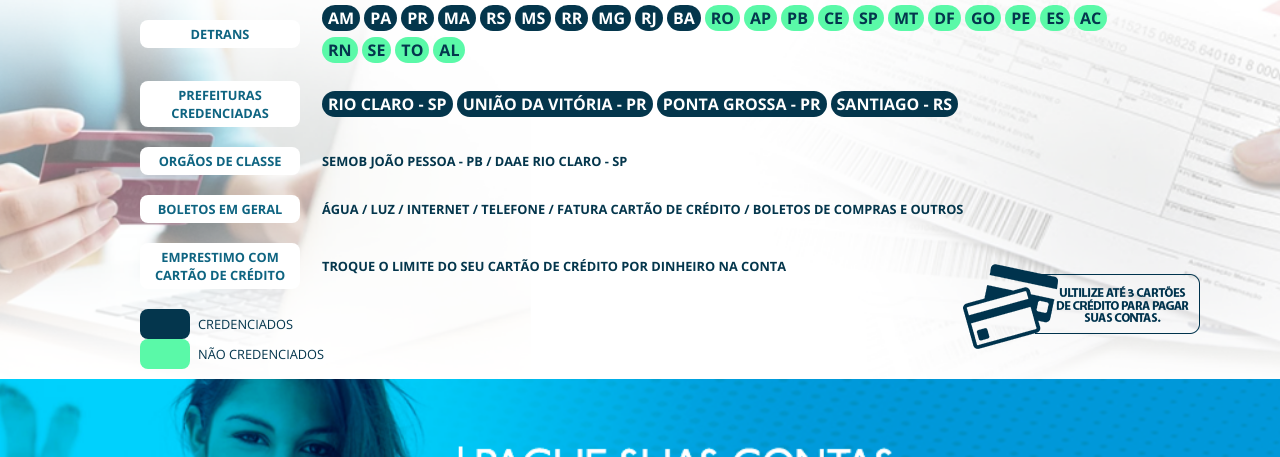
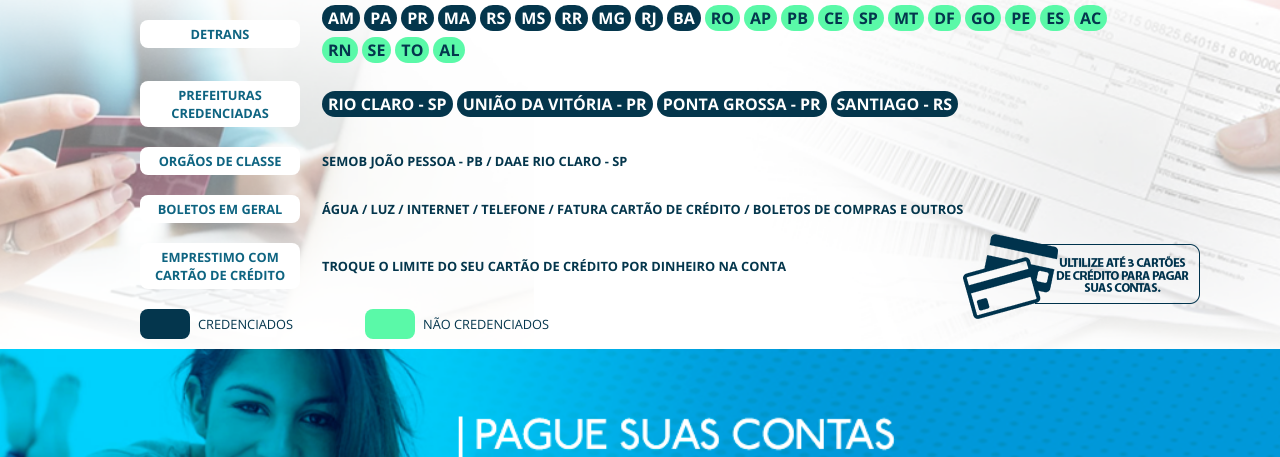
Before and after one commit to hllmweb/nypay, a plain HTML site: page index.html in a window 1280 px wide. Shown: the part 248-705 px from the top of the page. Drawn offline with nearby package versions, Linux system fonts and the light colour scheme.

Commit message:
fix bug legend layout v1

```diff
--- a/css/site.css
+++ b/css/site.css
@@ -164,6 +164,11 @@ html, body{
     text-transform: uppercase;
     font-weight: 700;
     text-decoration: none;
+}
+.row-list-legend-box{
+    width: 22.5%;
+    display: inline-block;
+    text-align: left;
 }
 .row-list-legend{
     list-style: none;
```
